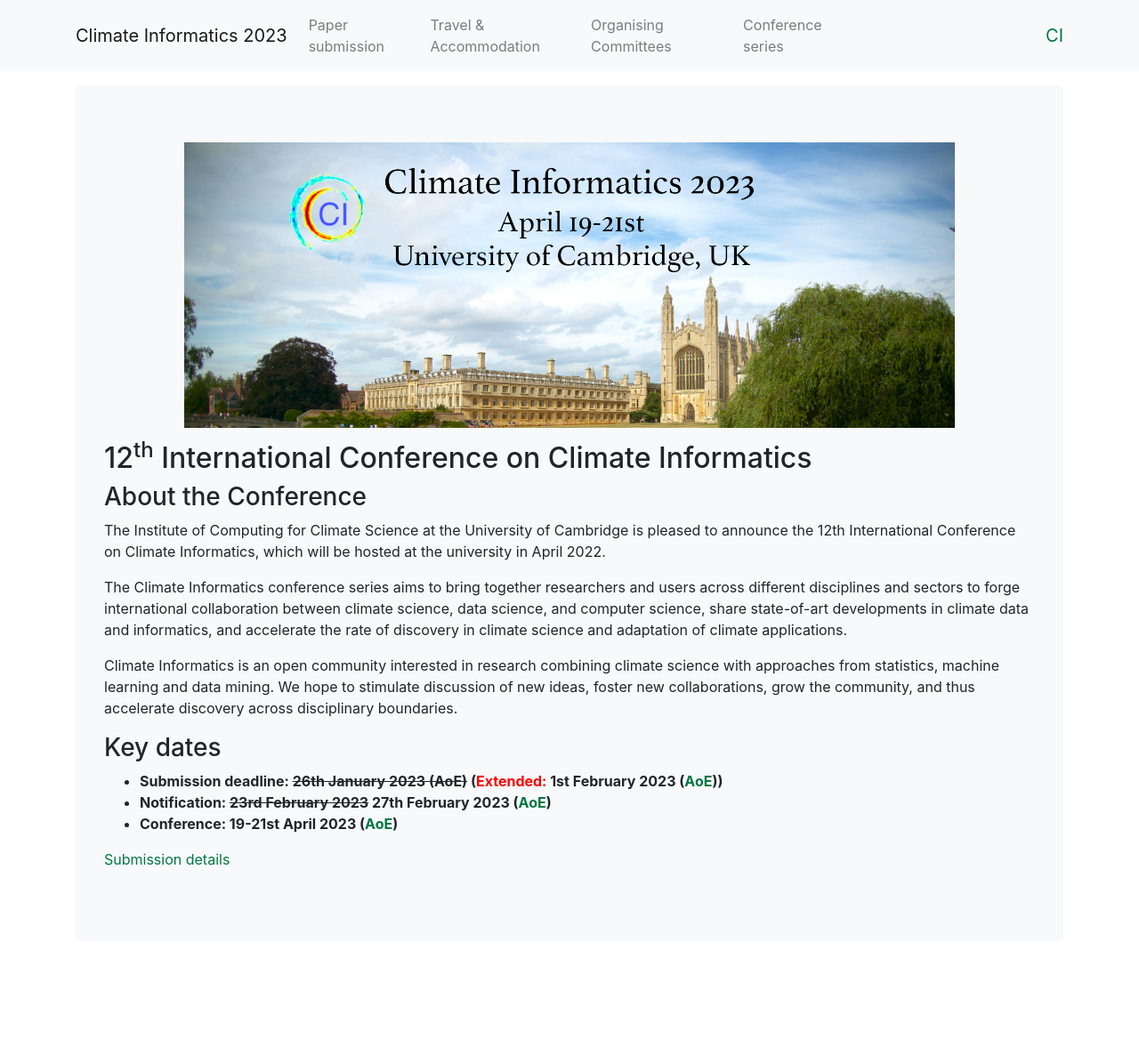
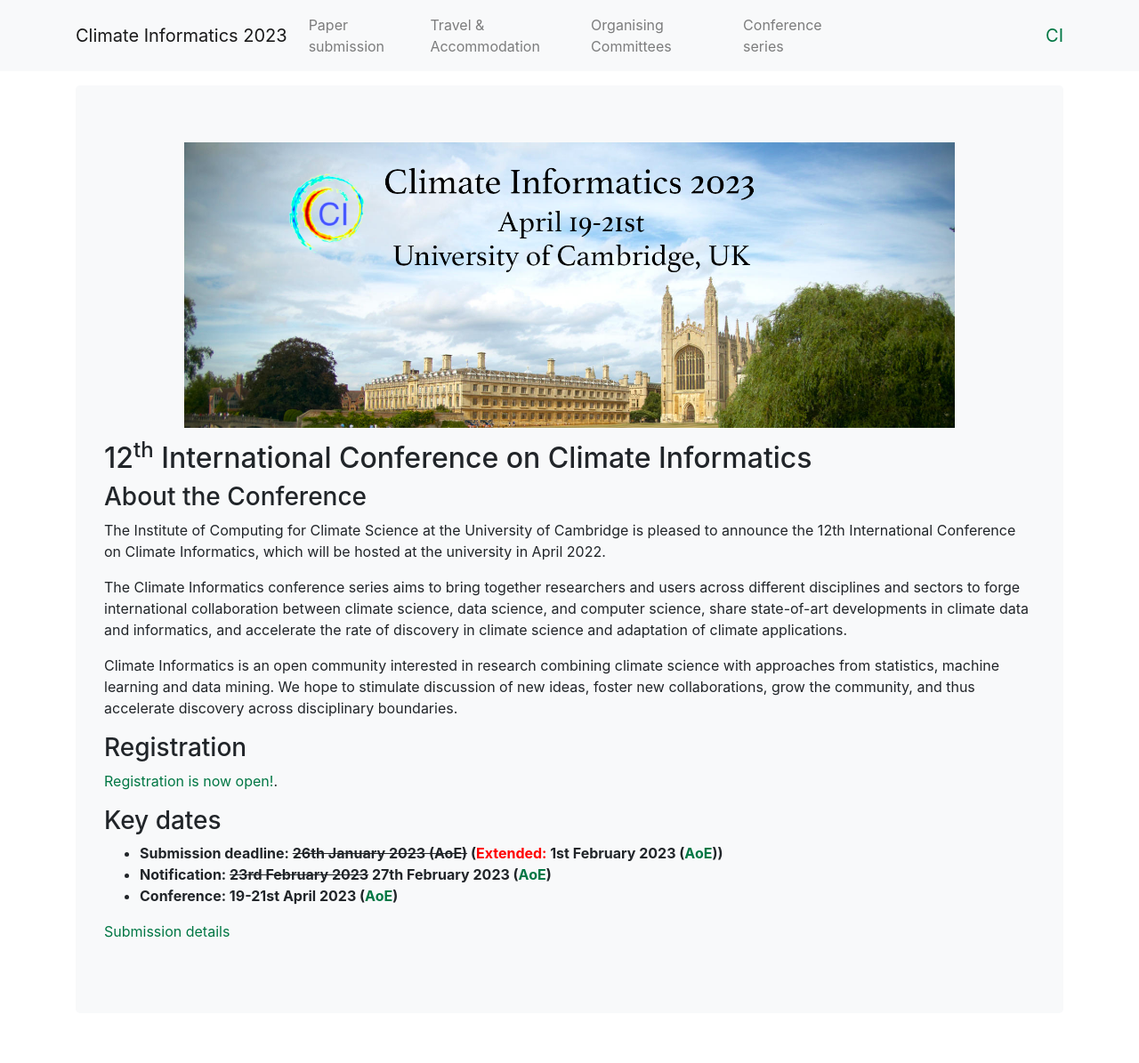
Before and after one commit to DigitaleGesellschaft/jekyll-theme-conference, a Jekyll site: the page built from index.md, in a window 1280 px wide. Shown: the whole page at 89% size. Built offline with Jekyll 4.4.1, drawn with Linux system fonts in a browser that asks for light colours; before the commit the page ends 1114 px from its top, so only the background shows below that.

Commit message:
registration link

```diff
--- a/index.md
+++ b/index.md
@@ -37,6 +37,10 @@
 ideas, foster new collaborations, grow the community, and thus
 accelerate discovery across disciplinary boundaries.
 
+### Registration
+
+[Registration is now open!](https://onlinesales.admin.cam.ac.uk/conferences-and-events/department-of-applied-mathematics-theoretical-physics-damtp/climate-informatics-conference/climate-informatics-conference-2023).
+
 ### Key dates
 
 - __Submission deadline: ~~26th January 2023 (AoE)~~ (<span style="color:red">Extended:</span> 1st February 2023 ([AoE](https://www.timeanddate.com/time/zones/aoe)))__
```
